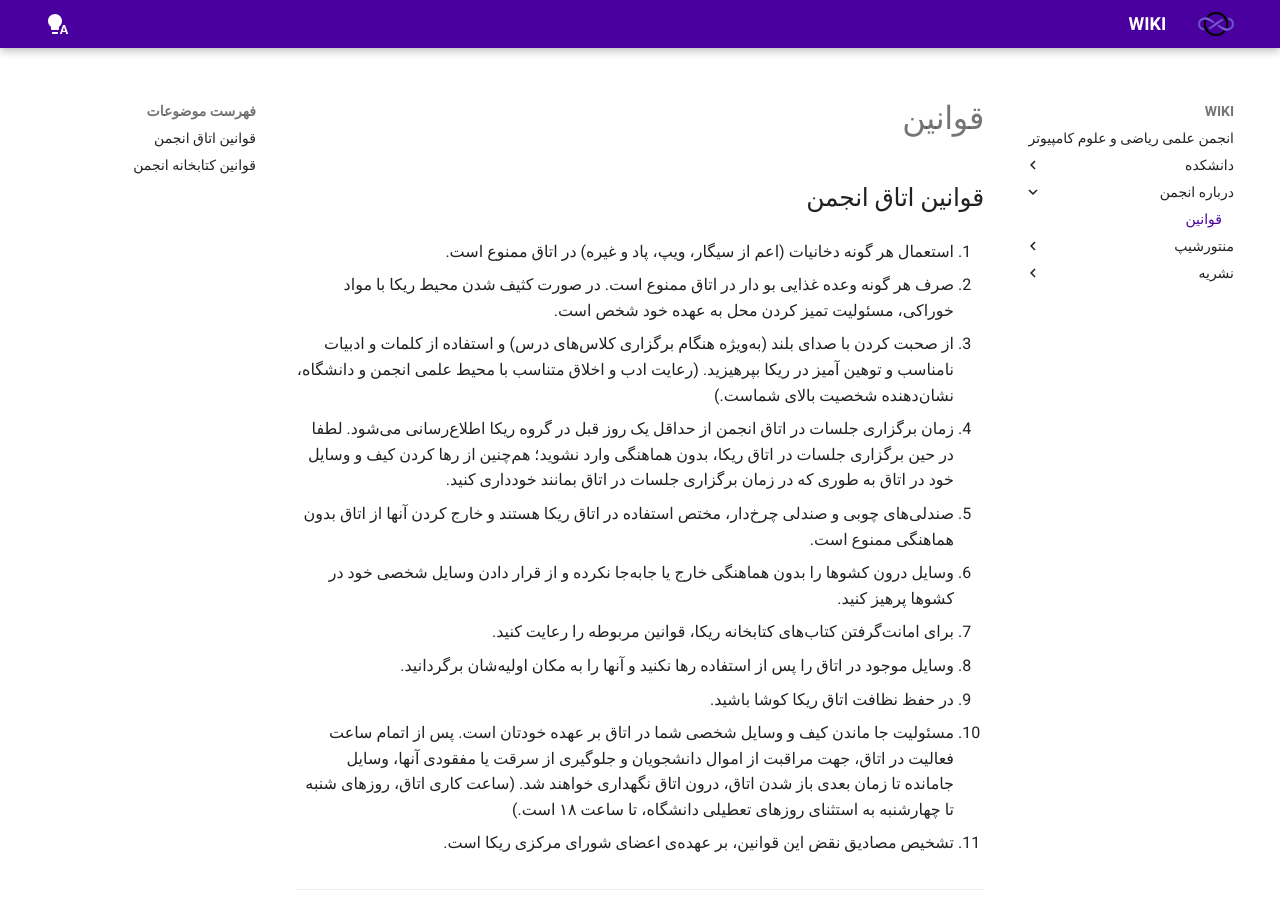
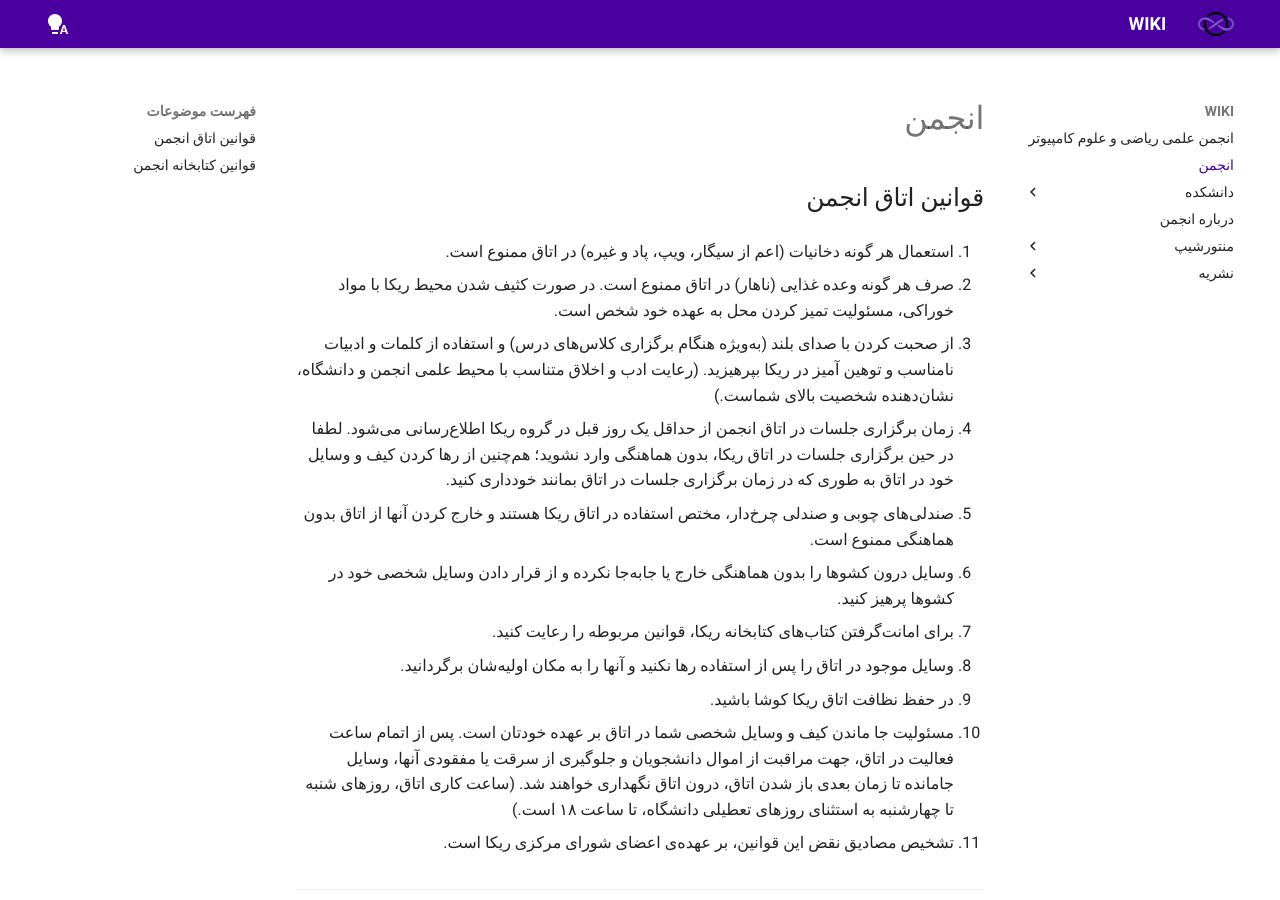
Before and after one commit to Amcsui/wiki, an MkDocs documentation site: the page built from docs/انجمن/قوانین.md, in a window 1280 px wide and 900 px high. Built offline with MkDocs 1.6.1 and Material for MkDocs 9.7.7, drawn with Linux system fonts in a browser that asks for light colours.

Commit message:
Update rolls

```diff
--- a/docs/درباره انجمن/قوانین.md
+++ b/docs/انجمن/قوانین.md
@@ -4,7 +4,7 @@
 
 1. استعمال هر گونه دخانیات (اعم از سیگار، ویپ، پاد و غیره) در اتاق ممنوع است.
 
-2. صرف هر گونه وعده غذایی بو دار در اتاق ممنوع است. در صورت کثیف شدن محیط ریکا با مواد خوراکی، مسئولیت تمیز کردن محل به عهده خود شخص است.
+2. صرف هر گونه وعده غذایی (ناهار) در اتاق ممنوع است. در صورت کثیف شدن محیط ریکا با مواد خوراکی، مسئولیت تمیز کردن محل به عهده خود شخص است.
 
 3. از صحبت کردن با صدای بلند (به‌‌ویژه هنگام برگزاری کلاس‌های درس) و استفاده از کلمات و ادبیات نامناسب و توهین آمیز در ریکا بپرهیزید. (رعایت ادب و اخلاق متناسب با محیط علمی انجمن و دانشگاه، نشان‌دهنده شخصیت بالای شماست.)
 
```
